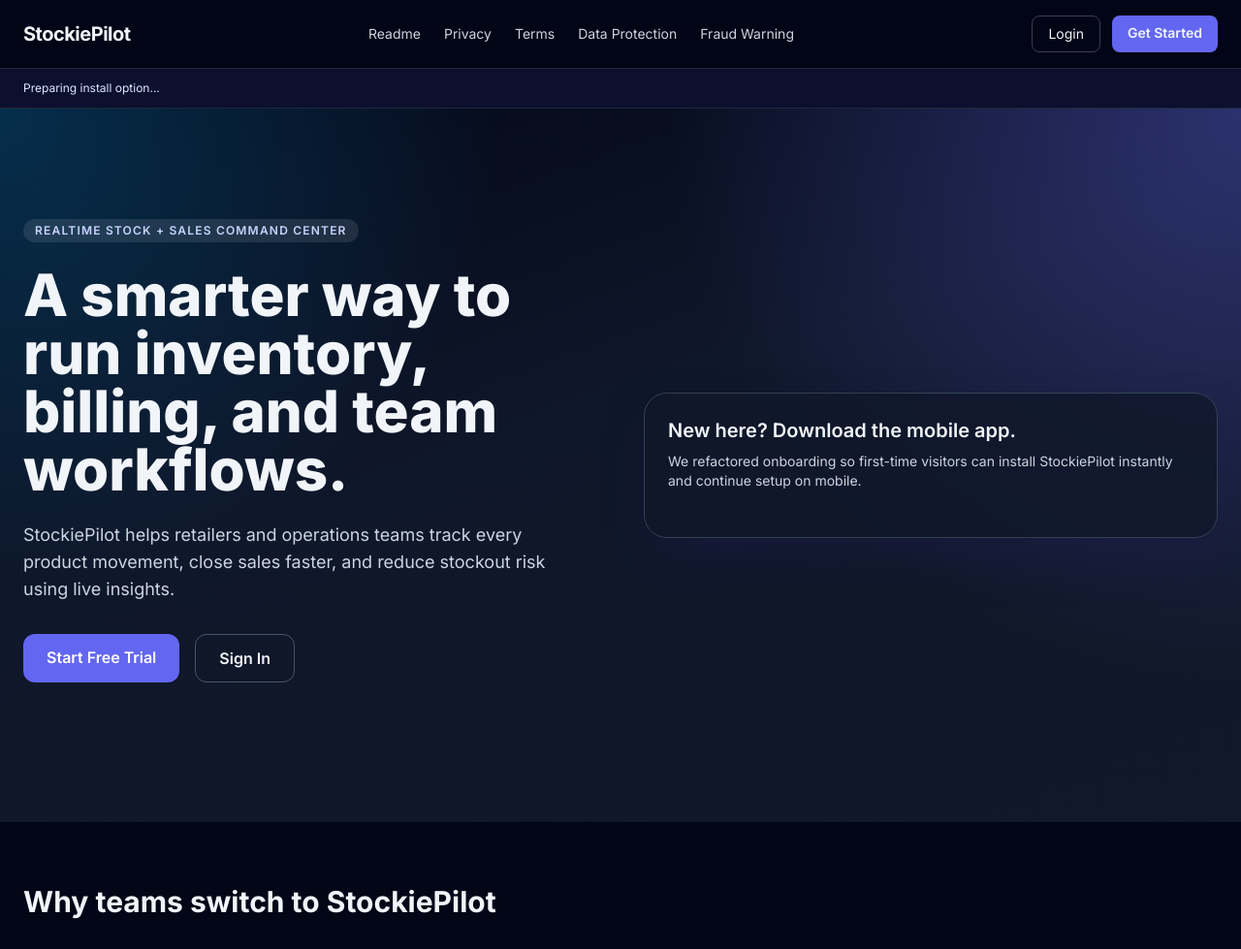
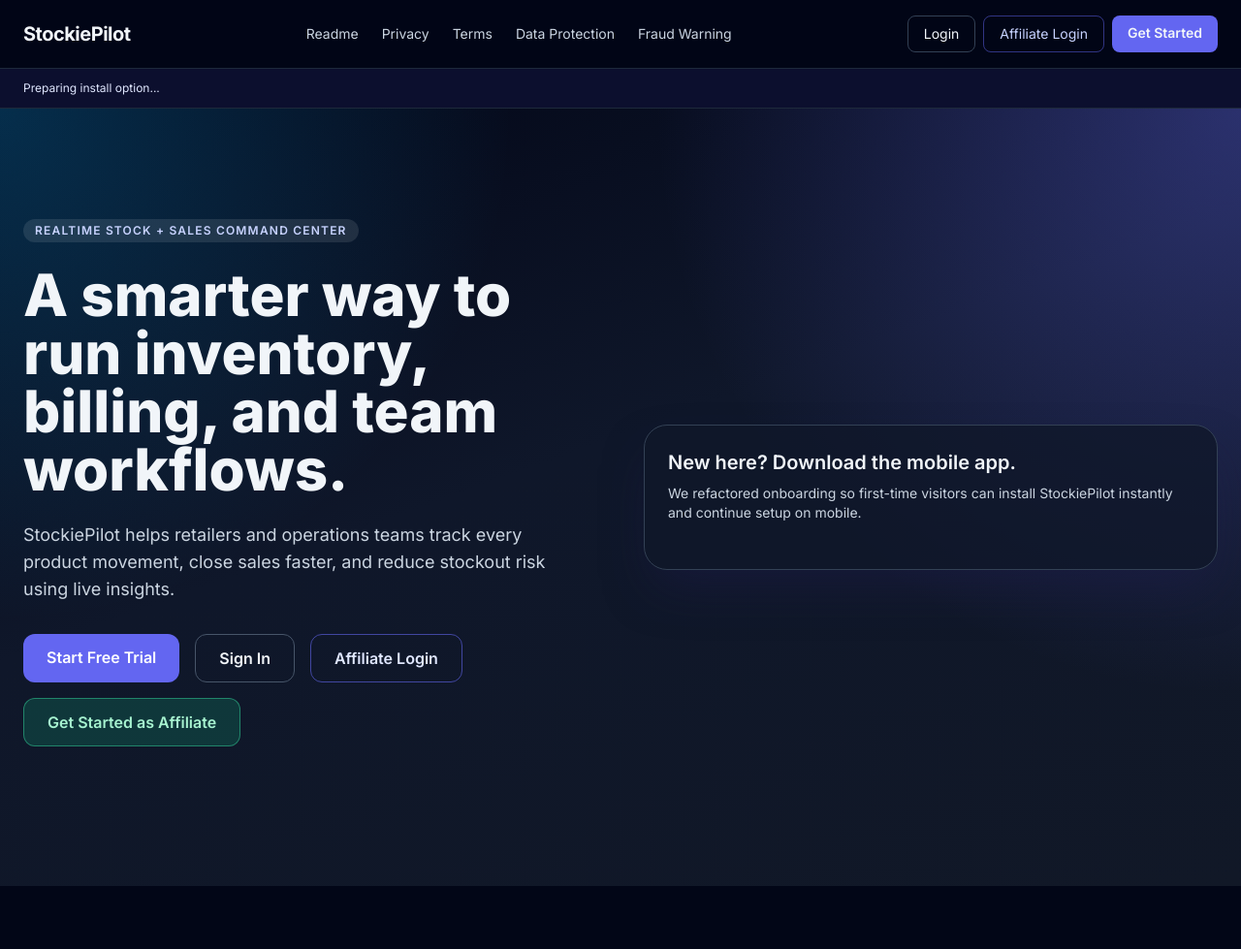
Before and after one commit to oluwatosinjegede/stockiepilot, a Django app: template templates/home.html in a window 1280 px wide. Shown: the top 979 px of the page at 97% size. Run offline with Django 5.2, Linux system fonts and the light colour scheme; the template is opened without the code that fills it, so the values that code supplies are empty; some libraries are stand-ins or nearby versions.

Commit message:
refactor home page for affilliate login

```diff
--- a/templates/home.html
+++ b/templates/home.html
@@ -12,6 +12,8 @@
         <div class="mt-8 flex flex-wrap gap-4">
           <a href="{% url 'register' %}" class="px-6 py-3 rounded-xl bg-indigo-500 hover:bg-indigo-400 text-white font-semibold">Start Free Trial</a>
           <a href="{% url 'login' %}" class="px-6 py-3 rounded-xl border border-slate-600 hover:border-slate-400 font-semibold">Sign In</a>
+          <a href="{% url 'affiliate_login' %}" class="px-6 py-3 rounded-xl border border-indigo-500/60 text-indigo-100 hover:border-indigo-300 font-semibold">Affiliate Login</a>
+          <a href="{% url 'affiliate_register' %}" class="px-6 py-3 rounded-xl bg-emerald-500/20 border border-emerald-400/50 text-emerald-200 hover:bg-emerald-500/30 font-semibold">Get Started as Affiliate</a>
         </div>
 
   <div class="mt-8 grid grid-cols-1 sm:grid-cols-3 gap-4">
--- a/templates/public_base.html
+++ b/templates/public_base.html
@@ -63,8 +63,9 @@
         <a href="{% url 'fraud_warning_page' %}" class="hover:text-white">Fraud Warning</a>
       </nav>
 
-      <div class="flex gap-3">
+      <div class="flex flex-wrap justify-end gap-2">
         <a href="{% url 'login' %}" class="px-4 py-2 rounded-lg border border-slate-700 text-sm hover:border-slate-500">Login</a>
+        <a href="{% url 'affiliate_login' %}" class="px-4 py-2 rounded-lg border border-indigo-500/50 text-sm text-indigo-200 hover:border-indigo-300 hover:text-indigo-100">Affiliate Login</a>
         <a href="{% url 'register' %}" class="px-4 py-2 rounded-lg bg-indigo-500 text-sm font-semibold hover:bg-indigo-400">Get Started</a>
       </div>
     </div>
```
